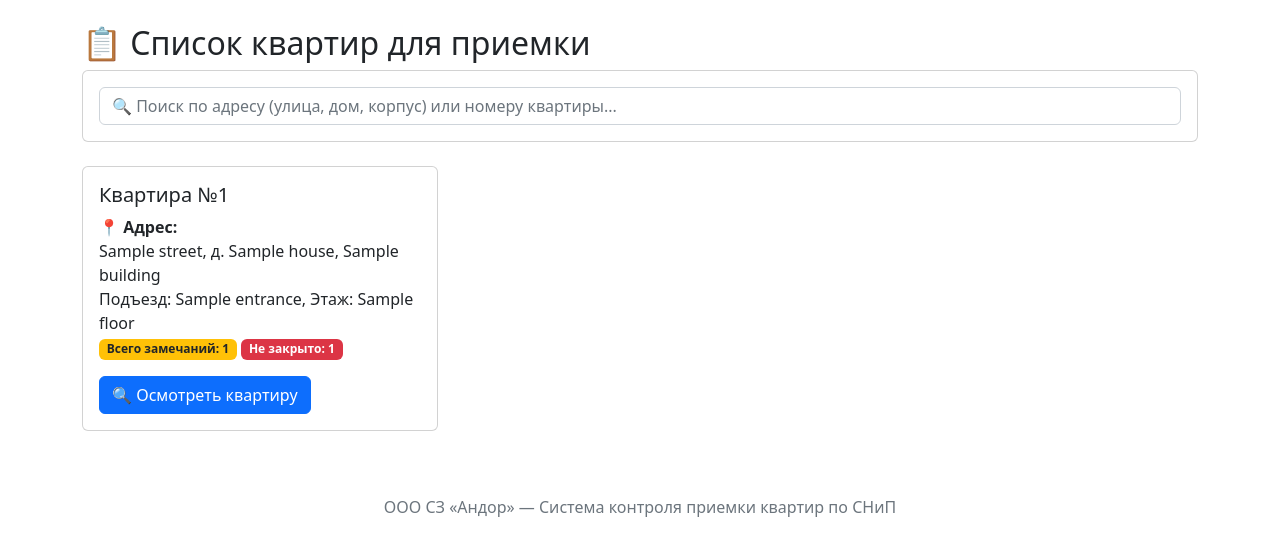
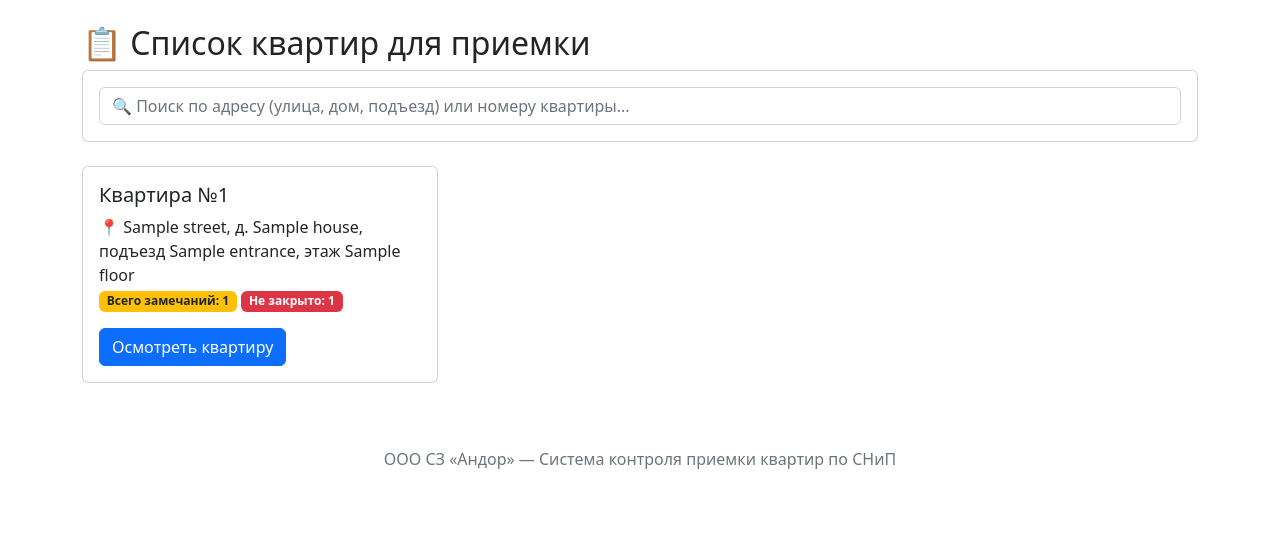
Before and after one commit to Victoriiaw/andor_system1, a Flask app: template templates/index.html in a window 1280 px wide. Shown: the part 56-612 px from the top of the page. Run offline with Flask 3, Linux system fonts and the light colour scheme; the template is opened without the code that fills it: most values are stand-ins (such as "Sample title", 1, 10 or a date in 2020).

Commit message:
Remove building field from database and all code

```diff
--- a/app.py
+++ b/app.py
@@ -59,15 +59,15 @@ def upgrade_db():
     if count == 0:
         print("🚀 Добавляю тестовые квартиры...")
         test_flats = [
-            ('1', 'ул. Ленина', '12', 'Корпус 1', 1, 1, 'in_progress'),
-            ('2', 'ул. Ленина', '12', 'Корпус 1', 1, 1, 'in_progress'),
-            ('3', 'ул. Ленина', '12', 'Корпус 1', 1, 2, 'in_progress'),
-            ('5', 'ул. Гагарина', '5', 'Корпус 2', 1, 1, 'in_progress'),
-            ('10', 'ул. Гагарина', '5', 'Корпус 2', 2, 3, 'in_progress'),
+            ('1', 'ул. Ленина', '12', 1, 1, 'in_progress'),
+            ('2', 'ул. Ленина', '12', 1, 1, 'in_progress'),
+            ('3', 'ул. Ленина', '12', 1, 2, 'in_progress'),
+            ('5', 'ул. Гагарина', '5', 1, 1, 'in_progress'),
+            ('10', 'ул. Гагарина', '5', 2, 3, 'in_progress'),
         ]
         cursor.executemany('''
-            INSERT INTO flats (number, street, house, building, entrance, floor, status)
-            VALUES (?, ?, ?, ?, ?, ?, ?)
+            INSERT INTO flats (number, street, house, entrance, floor, status)
+            VALUES (?, ?, ?, ?, ?, ?)
         ''', test_flats)
         conn.commit()
         print("✅ Добавлено 5 тестовых квартир")
@@ -136,7 +136,7 @@ def index():
         FROM flats f
         LEFT JOIN defects d ON f.id = d.flat_id
         GROUP BY f.id
-        ORDER BY f.street, f.house, f.building, f.floor, f.number
+        ORDER BY f.street, f.house, f.floor, f.number
     ''').fetchall()
     conn.close()
     return render_template('index.html', flats=flats)
@@ -200,7 +200,7 @@ def add_defect():
 def defects():
     conn = get_db()
     all_defects = conn.execute('''
-        SELECT d.*, f.number as flat_number, f.street, f.house, f.building,
+        SELECT d.*, f.number as flat_number, f.street, f.house,
                s.code, s.category, s.description, s.severity
         FROM defects d
         JOIN flats f ON d.flat_id = f.id
@@ -279,7 +279,7 @@ def generate_act(defect_id):
 
     conn = get_db()
     defect = conn.execute('''
-        SELECT d.*, f.number as flat_number, f.street, f.house, f.building, f.entrance, f.floor,
+        SELECT d.*, f.number as flat_number, f.street, f.house, f.entrance, f.floor,
                s.code, s.category, s.description, s.severity
         FROM defects d
         JOIN flats f ON d.flat_id = f.id
@@ -306,7 +306,7 @@ def generate_act(defect_id):
 
     c.setFont(font_name, 11)
     c.drawString(50, height - 105, f"Квартира №{defect['flat_number']}")
-    c.drawString(50, height - 125, f"Адрес: {defect['street']}, д. {defect['house']}, {defect['building']}")
+    c.drawString(50, height - 125, f"Адрес: {defect['street']}, д. {defect['house']}")
     c.drawString(50, height - 145, f"Подъезд: {defect['entrance']}, Этаж: {defect['floor']}")
     c.drawString(50, height - 165, f"Дата осмотра: {defect['created_at']}")
 
--- a/templates/index.html
+++ b/templates/index.html
@@ -5,24 +5,22 @@
 <!-- ПОИСКОВАЯ СТРОКА -->
 <div class="card mb-4">
     <div class="card-body">
-        <input type="text" id="searchInput" class="form-control" placeholder="🔍 Поиск по адресу (улица, дом, корпус) или номеру квартиры...">
+        <input type="text" id="searchInput" class="form-control" placeholder="🔍 Поиск по адресу (улица, дом, подъезд) или номеру квартиры...">
     </div>
 </div>
 
 <div class="row" id="flatsContainer">
     {% for flat in flats %}
-    <div class="col-md-4 mb-3 flat-card" data-search="{{ flat.street }} {{ flat.house }} {{ flat.building }} {{ flat.number }}">
+    <div class="col-md-4 mb-3 flat-card" data-search="{{ flat.street }} {{ flat.house }} {{ flat.entrance }} {{ flat.number }}">
         <div class="card">
             <div class="card-body">
                 <h5 class="card-title">Квартира №{{ flat.number }}</h5>
                 <p class="card-text">
-                    <strong>📍 Адрес:</strong><br>
-                    {{ flat.street }}, д. {{ flat.house }}, {{ flat.building }}<br>
-                    Подъезд: {{ flat.entrance }}, Этаж: {{ flat.floor }}<br>
+                    📍 {{ flat.street }}, д. {{ flat.house }}, подъезд {{ flat.entrance }}, этаж {{ flat.floor }}<br>
                     <span class="badge bg-warning text-dark">Всего замечаний: {{ flat.defect_count or 0 }}</span>
                     <span class="badge bg-danger">Не закрыто: {{ flat.open_count or 0 }}</span>
                 </p>
-                <a href="/flat/{{ flat.id }}" class="btn btn-primary">🔍 Осмотреть квартиру</a>
+                <a href="/flat/{{ flat.id }}" class="btn btn-primary">Осмотреть квартиру</a>
             </div>
         </div>
     </div>
```
Also changed, not shown: init_db.py (+93 -94 lines).
